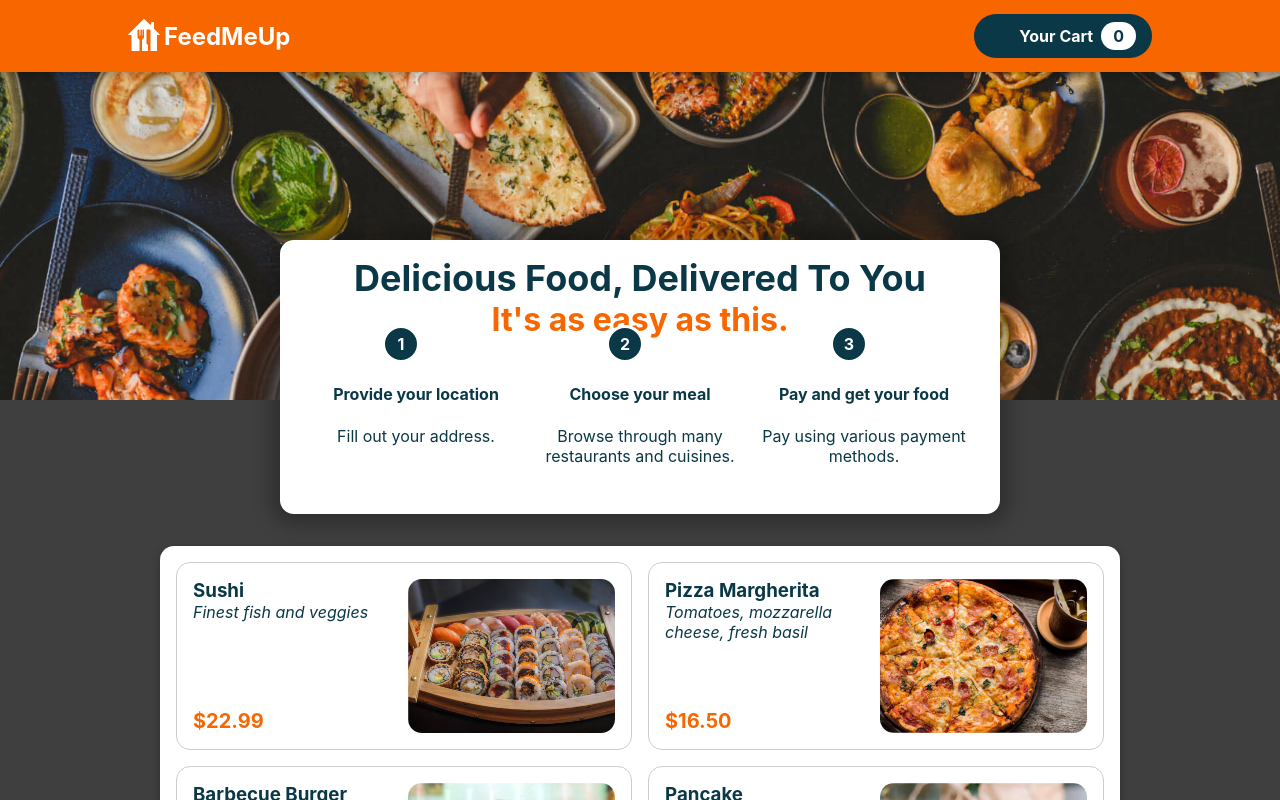
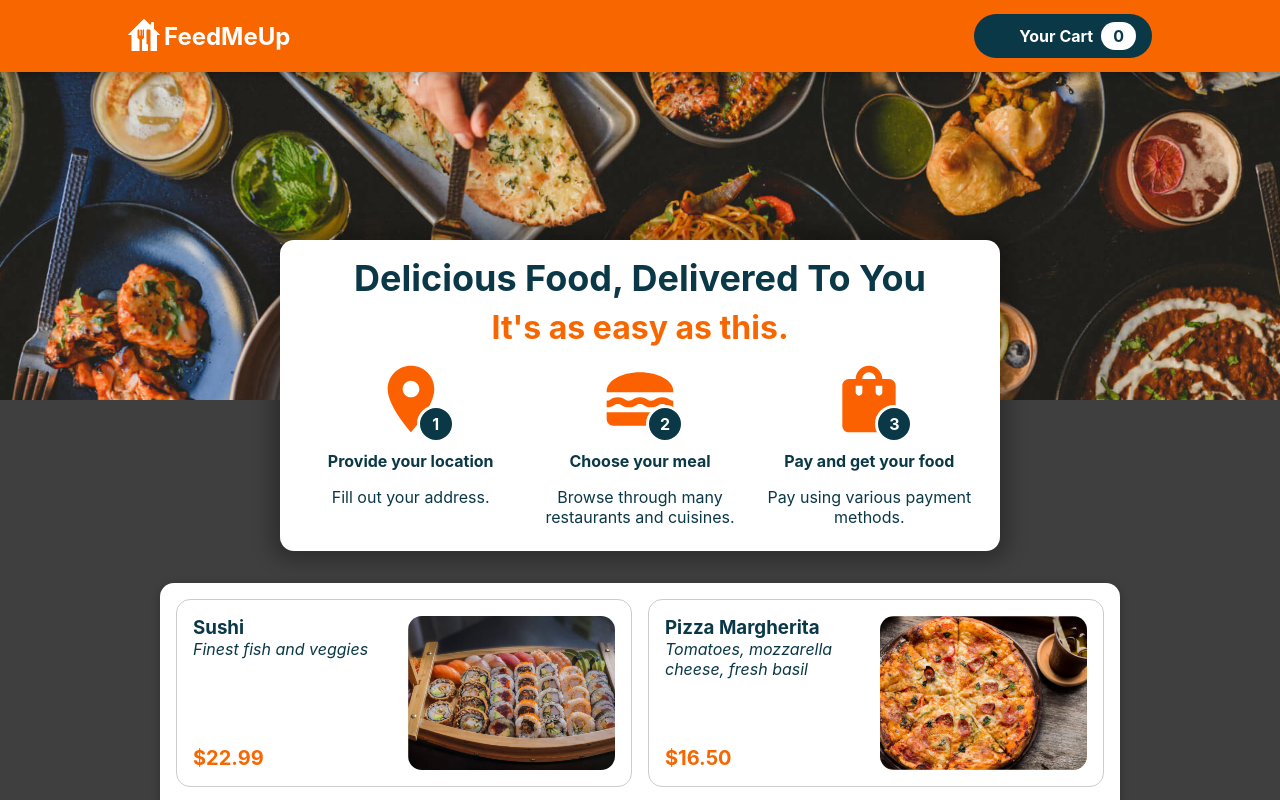
Before and after one commit to TheMankel/FeedMeUp, a React (Create React App) app: page / in a window 1280 px wide. Shown: the top 800 px of the page. Built offline with nearby package versions, Linux system fonts and the light colour scheme; some icons are missing.

Commit message:
Refactor MealsSummary

```diff
--- a/src/components/Meals/MealsSummary.js
+++ b/src/components/Meals/MealsSummary.js
@@ -1,6 +1,6 @@
-import LocationIcon from './MealIcons/LocationIcon';
-import FoodIcon from './MealIcons/FoodIcon';
-import ShoppingIcon from './MealIcons/ShoppingIcon';
+import LocationIcon from '../UI/Icons/LocationIcon';
+import FoodIcon from '../UI/Icons/FoodIcon';
+import ShoppingIcon from '../UI/Icons/ShoppingIcon';
 import classes from './MealsSummary.module.css';
 
 const MealsSummary = () => {
--- a/src/components/Meals/MealsSummary.module.css
+++ b/src/components/Meals/MealsSummary.module.css
@@ -3,24 +3,27 @@
   max-width: 45rem;
   width: 90%;
   margin: auto;
-  margin-top: -10rem;
+  margin-top: -18rem;
   position: relative;
   background-color: #ffffff;
   color: white;
   border-radius: 14px;
   padding: 1rem;
   box-shadow: 0 1px 18px 10px rgba(0, 0, 0, 0.25);
+  display: flex;
+  flex-direction: column;
+  gap: 0.5rem;
 }
 
 .summary h2 {
-  font-size: 2.25rem;
+  font-size: 2rem;
   color: #0a3847;
   padding: 0;
   margin: 0;
 }
 
 .summary h3 {
-  font-size: 2rem;
+  font-size: 1.75rem;
   color: #f86600;
   padding: 0;
   margin: 0;
@@ -28,22 +31,27 @@
 
 .steps {
   display: flex;
-  justify-content: space-around;
-  align-items: flex-start;
-  padding: 1rem;
+  flex-direction: column;
+  align-items: center;
   width: 100%;
-  gap: 1rem;
 }
 
 .step {
-  width: calc(100% / 3);
+  width: 100%;
   display: flex;
   flex-direction: column;
   justify-content: center;
   align-items: center;
 }
 
-.description {
+.step svg {
+  height: 64px;
+}
+
+.description h4,
+p {
+  margin: 0;
+  padding: 0.5rem;
   color: #0a3847;
 }
 
@@ -70,3 +78,31 @@
   right: 0;
   bottom: 0;
 }
+
+@media (min-width: 481px) {
+  .summary {
+    margin-top: -10rem;
+  }
+
+  .steps {
+    flex-direction: row;
+    align-items: flex-start;
+    justify-content: space-around;
+  }
+
+  .step {
+    width: calc(100% / 3);
+  }
+
+  .step svg {
+    height: 80px;
+  }
+
+  .summary h2 {
+    font-size: 2.25rem;
+  }
+
+  .summary h3 {
+    font-size: 2rem;
+  }
+}
```
